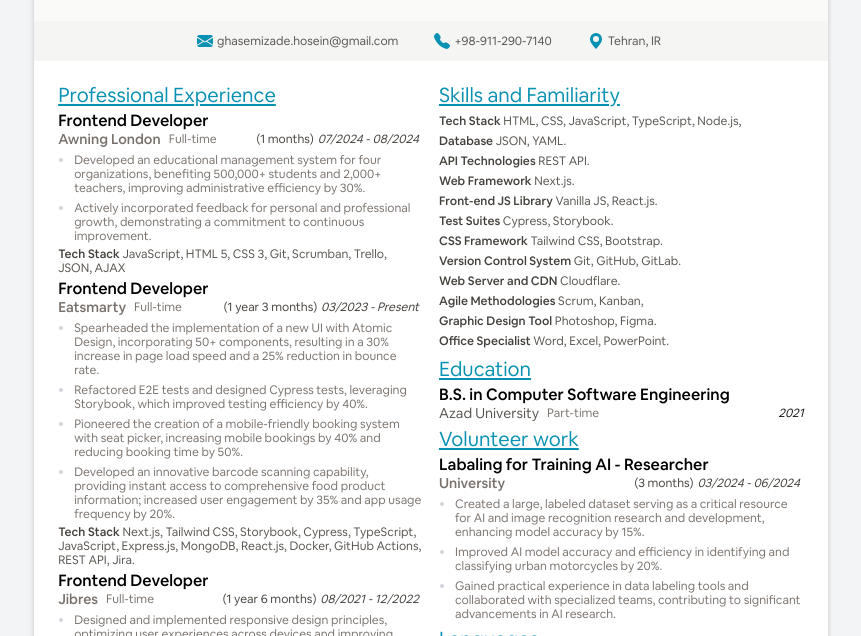
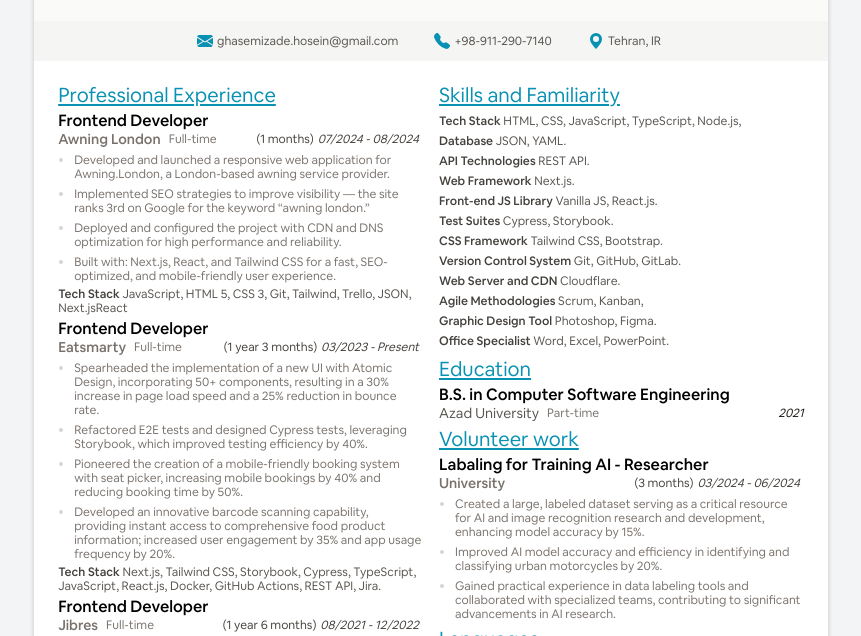
Before and after one commit to ghasemizade/resume, a website: page index.html in a window 1280 px wide. Shown: the part 150-786 px from the top of the page, without its empty margins (209-1070 px from the left). Drawn offline with Linux system fonts and the light colour scheme.

Commit message:
update resume

```diff
--- a/index.html
+++ b/index.html
@@ -143,12 +143,22 @@
             <ul class="list-disc list-outside leading-[14px] text-xs text-gray-300 ml-4" itemprop="description">
               <li class="hover:text-cyan-600">
                 <span class="text-stone-500 mt-1.5 block">
-                  Developed an educational management system for four organizations, benefiting 500,000+ students and 2,000+ teachers, improving administrative efficiency by 30%.
+                  Developed and launched a responsive web application for Awning.London, a London-based awning service provider.
                 </span>
               </li>
               <li class="hover:text-cyan-600">
                 <span class="text-stone-500 mt-1.5 block">
-                  Actively incorporated feedback for personal and professional growth, demonstrating a commitment to continuous improvement.
+                  Implemented SEO strategies to improve visibility — the site ranks 3rd on Google for the keyword “awning london.”
+                </span>
+              </li>
+              <li class="hover:text-cyan-600">
+                <span class="text-stone-500 mt-1.5 block">
+                  Deployed and configured the project with CDN and DNS optimization for high performance and reliability.
+                </span>
+              </li>
+              <li class="hover:text-cyan-600">
+                <span class="text-stone-500 mt-1.5 block">
+                  Built with: Next.js, React, and Tailwind CSS for a fast, SEO-optimized, and mobile-friendly user experience.
                 </span>
               </li>
             </ul>
@@ -162,8 +172,8 @@
 
               <span>Git</span>,
 
-              <span>Scrumban</span>, <span>Trello</span>, <span>JSON</span>,
-              <span>AJAX</span>
+              <span>Tailwind</span>, <span>Trello</span>, <span>JSON</span>,
+              <span>Next.js</span><span>React</span>
             </div>
           </section>
 
@@ -220,9 +230,7 @@
               </h3>
               <span>Next.js</span>, <span>Tailwind CSS</span>,
               <span>Storybook</span>, <span>Cypress</span>,
-              <span>TypeScript</span>, <span>JavaScript</span>,
-              <span>Express.js</span>,
-              <span>MongoDB</span>, <span>React.js</span>,
+              <span>TypeScript</span>, <span>JavaScript</span>, <span>React.js</span>,
               <span>Docker</span>,
               <span>GitHub Actions</span>,
               <span>REST API</span>, <span>Jira</span>.
@@ -337,7 +345,7 @@
 
               <span>Git</span>,
 
-              <span>Scrumban</span>, <span>Trello</span>, <span>JSON</span>,
+              <span>Trello</span>, <span>JSON</span>,
               <span>AJAX</span>
             </div>
           </section>
```
